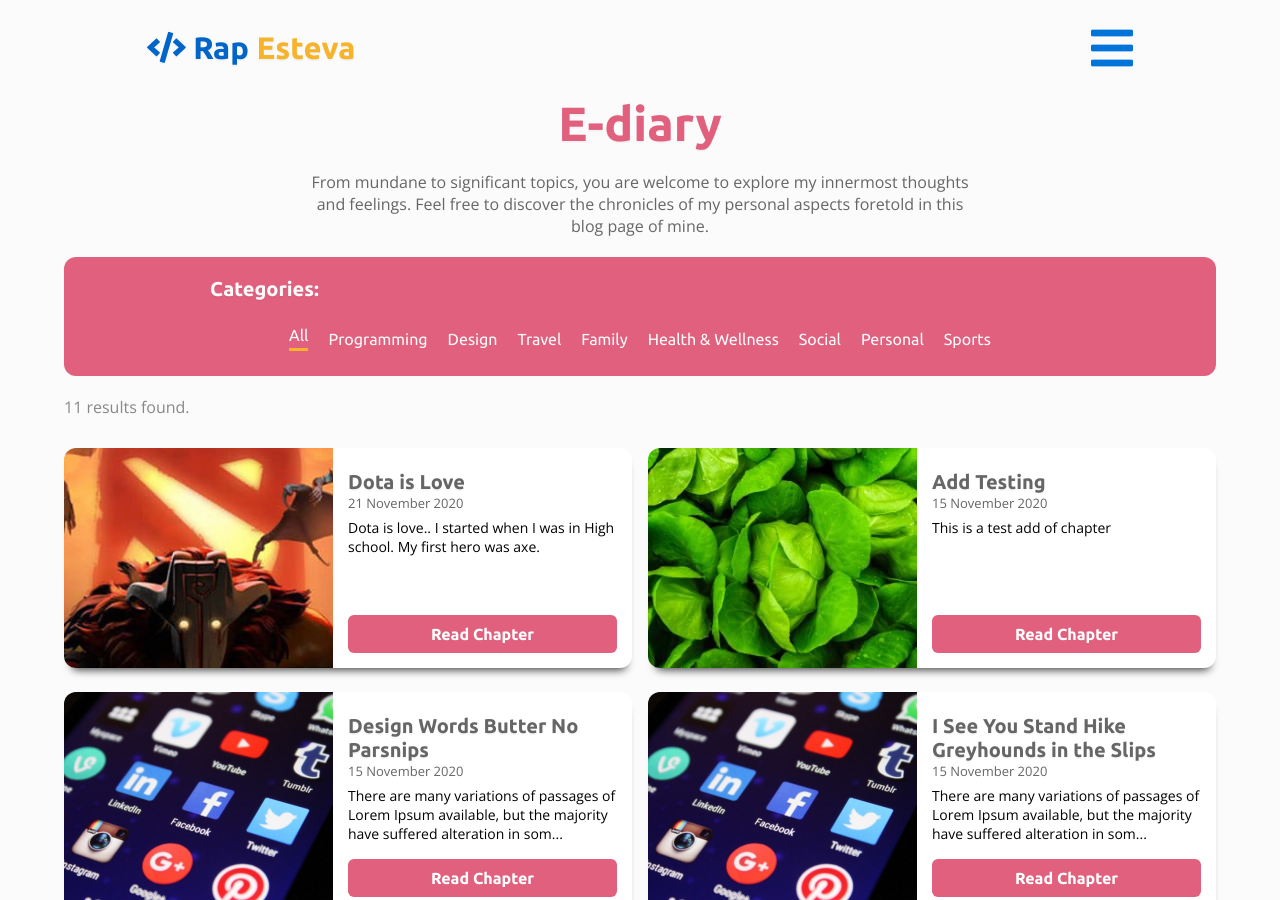
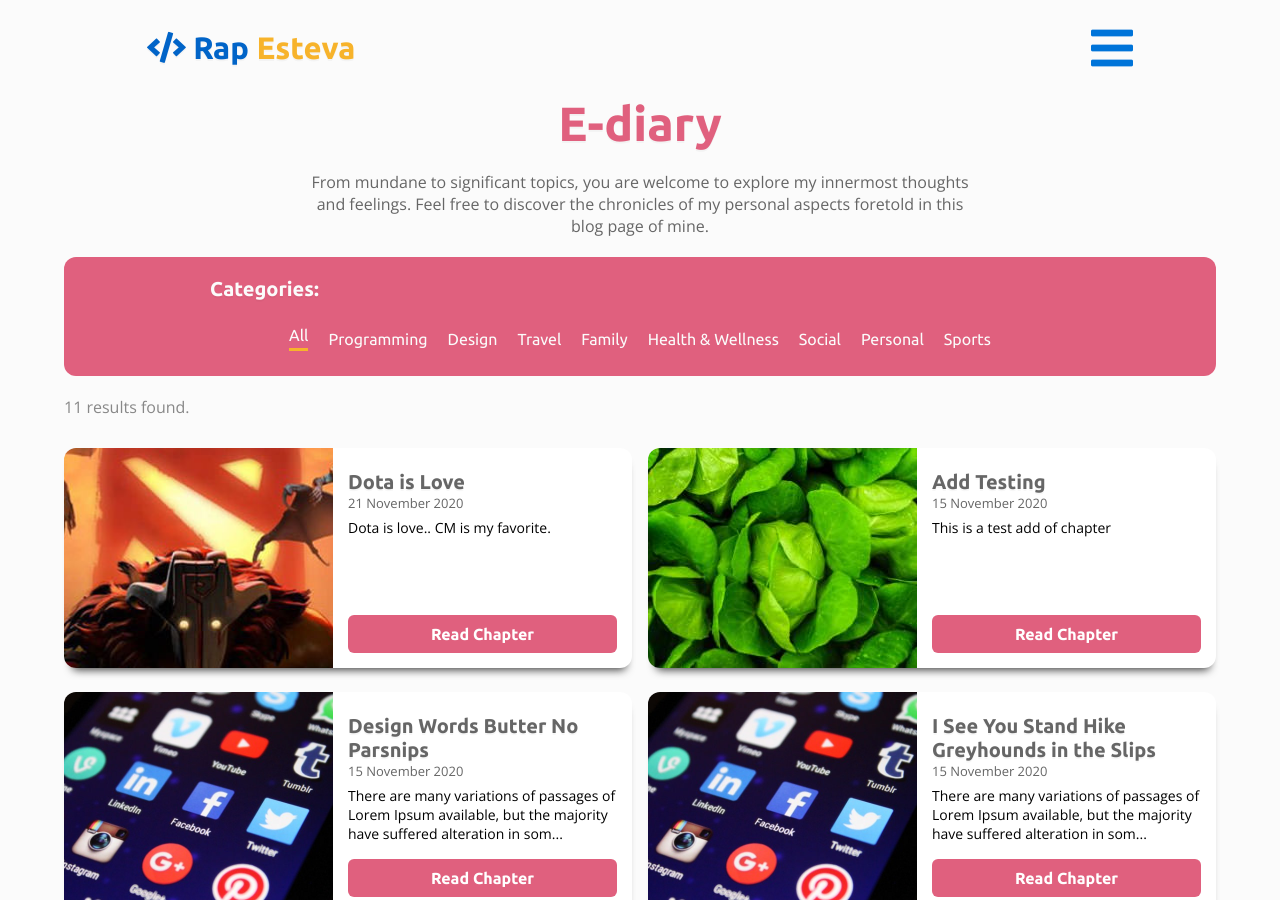
Before and after one commit to rapsamaniego27/portfolio-2020, a Jekyll site: the page built from e-diary/index.html, in a window 1280 px wide and 900 px high. Built offline with Jekyll 4.4.1, drawn with Linux system fonts in a browser that asks for light colours; nearby versions of some CDN libraries.

Commit message:
Update Chapters “2020-11-21-dota-is-love”

```diff
--- a/_posts/2020-11-21-dota-is-love.md
+++ b/_posts/2020-11-21-dota-is-love.md
@@ -53,4 +53,4 @@ blocks:
 
         Find more details on the [Diretide Website](http://www.dota2.com/diretide)
 ---
-Dota is love.. I started when I was in High school. My first hero was axe.
+Dota is love..  CM is my favorite.
```
